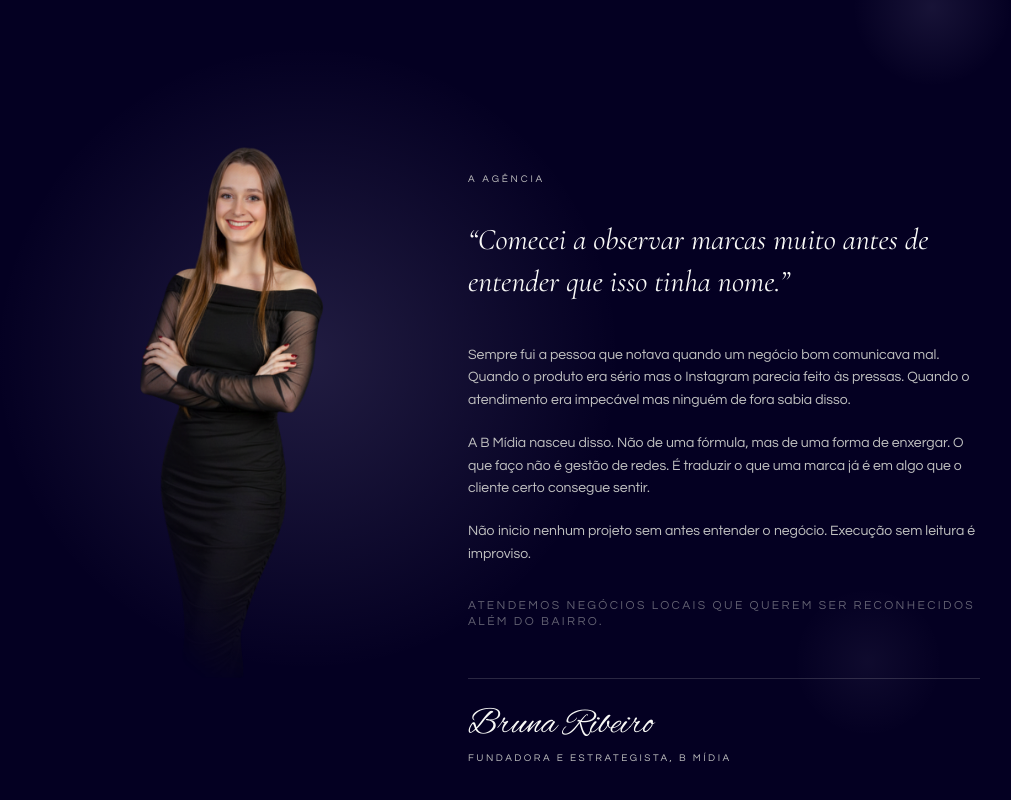
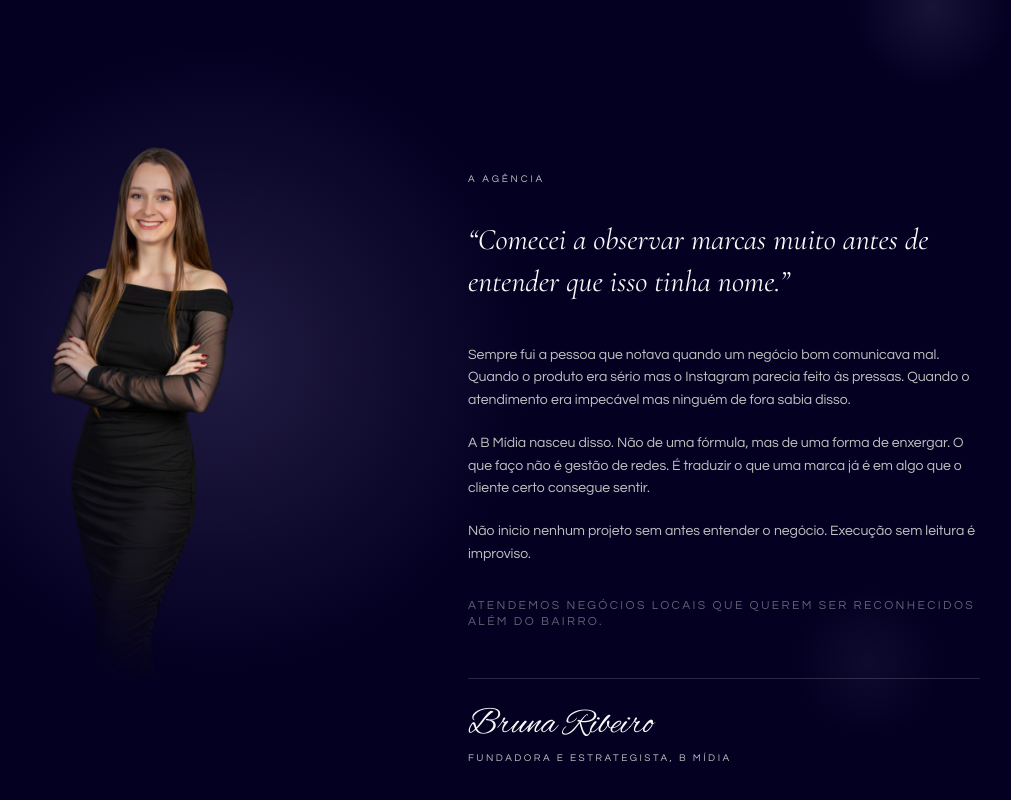
Before and after one commit to brunaribeirosocialmedia-glitch/bmidia-site, a Next.js app: page / in a window 1280 px wide. Shown: the part 3368-4168 px from the top of the page, without its empty margins (220-1231 px from the left). Built offline with nearby package versions, Linux system fonts and the light colour scheme.

Commit message:
fix: centraliza foto no mobile via CSS puro no globals.css

```diff
--- a/app/globals.css
+++ b/app/globals.css
@@ -38,3 +38,13 @@ body {
   background-color: #f8f8f6;
   color: #040022;
 }
+
+/* Centraliza foto da Bruna no mobile */
+@media (max-width: 767px) {
+  .foto-bruna-container {
+    left: 50% !important;
+    transform: translateX(-50%) !important;
+    margin-left: 0 !important;
+    position: relative !important;
+  }
+}
--- a/app/page.tsx
+++ b/app/page.tsx
@@ -711,8 +711,8 @@ function SobreBruna() {
         <RevealItem>
           <div
             ref={photoContainerRef}
-            className="relative aspect-[3/4] md:left-0 md:translate-x-0 md:ml-[12rem]"
-            style={{ width: "65%", maxWidth: "420px", left: "50%", transform: "translateX(-50%)" }}
+            className="foto-bruna-container relative aspect-[3/4] md:ml-[12rem]"
+            style={{ width: "65%", maxWidth: "420px" }}
           >
             {/* Ponto de luz atrás da foto */}
             <div style={{
```
